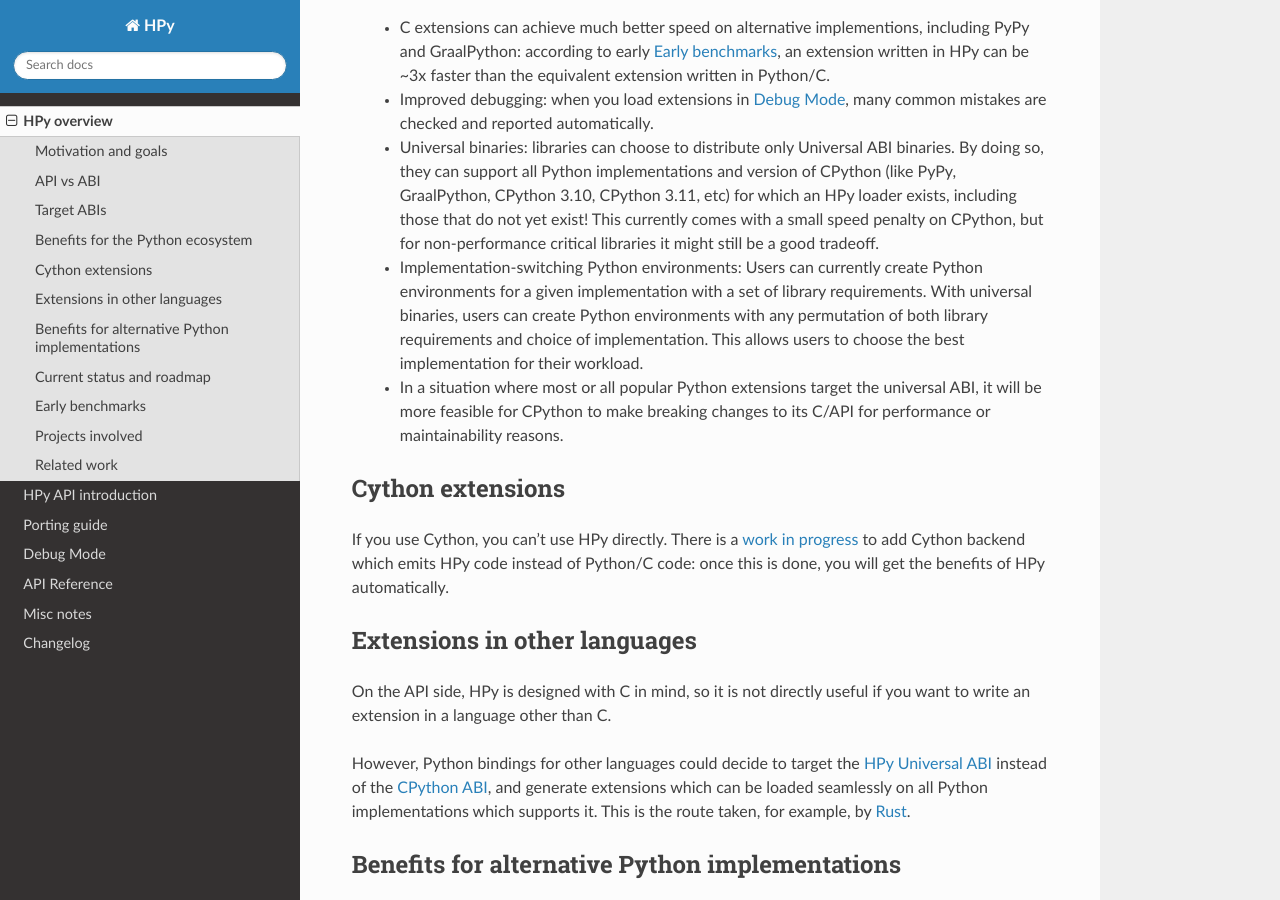
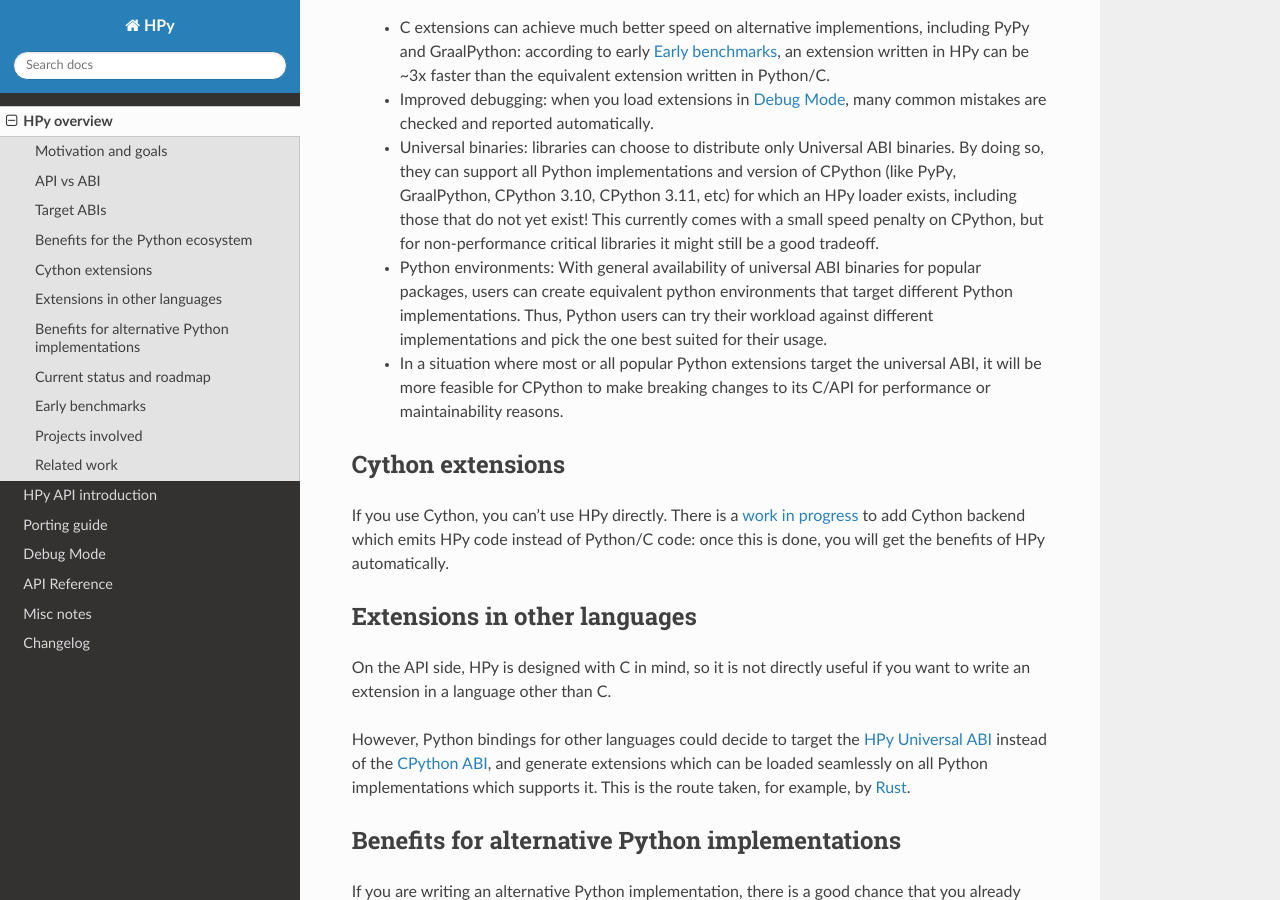
Before and after one commit to hpyproject/hpy, a Sphinx documentation site: the page built from docs/overview.rst, in a window 1280 px wide and 900 px high, scrolled down 3502 px. Built offline with Sphinx 7.4.7 and the Read the Docs theme 2.0.0, drawn with Linux system fonts in a browser that asks for light colours.

Commit message:
simplify implementation-based environment point

```diff
--- a/docs/overview.rst
+++ b/docs/overview.rst
@@ -194,12 +194,11 @@
     for which an HPy loader exists, including those that do not yet exist! This
     currently comes with a small speed penalty on CPython, but for
     non-performance critical libraries it might still be a good tradeoff.
-  - Implementation-switching Python environments: Users can currently create
-    Python environments for a given implementation with a set of library
-    requirements. With universal binaries, users can create Python environments
-    with any permutation of both library requirements and choice of
-    implementation. This allows users to choose the best implementation for
-    their workload.
+  - Python environments: With general availability of universal ABI binaries for
+    popular packages, users can create equivalent python environments that
+    target different Python implementations. Thus, Python users can try their
+    workload against different implementations and pick the one best suited for
+    their usage.
   - In a situation where most or all popular Python extensions target the
     universal ABI, it will be more feasible for CPython to make breaking changes
     to its C/API for performance or maintainability reasons.
```
